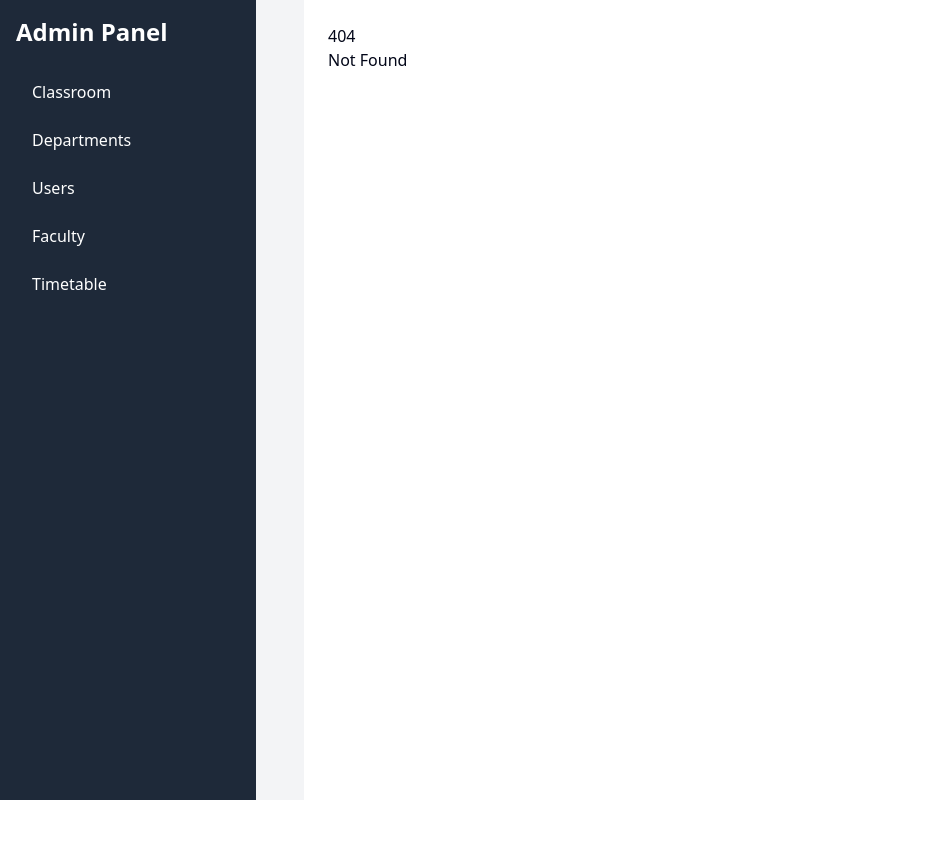
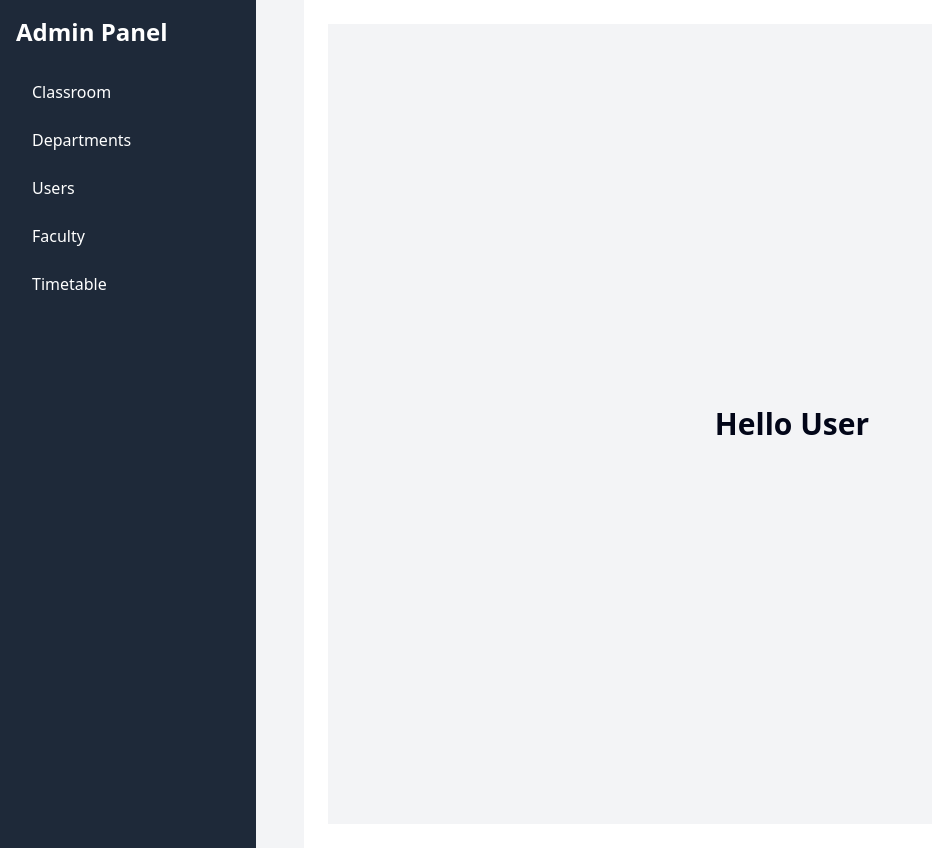
Before and after one commit to lets-code-000/Frontend-Portal, a SvelteKit app: page /user in a window 1280 px wide. Before the commit this address had no page. Shown: the whole page, without its empty margins (0-932 px from the left). Before the commit the page ends 800 px from the top, so only its background shows below. Built offline with nearby package versions, Linux system fonts and the light colour scheme.

Commit message:
user file created (#23)

```diff
--- /dev/null
+++ b/src/routes/user/+page.svelte
@@ -0,0 +1,7 @@
+<script lang="ts">
+    let message = "Hello User";
+  </script>
+
+  <div class="flex items-center justify-center min-h-screen bg-gray-100">
+    <h1 class="text-3xl font-bold">{message}</h1>
+  </div>
```
